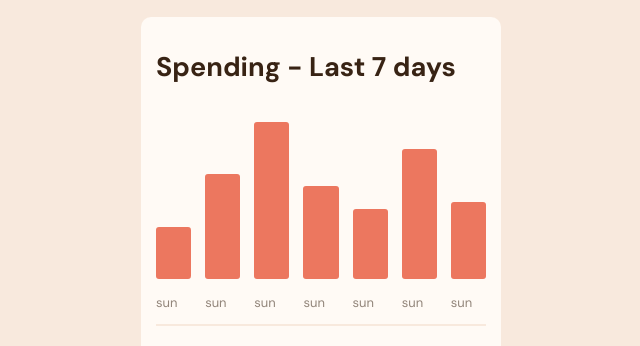
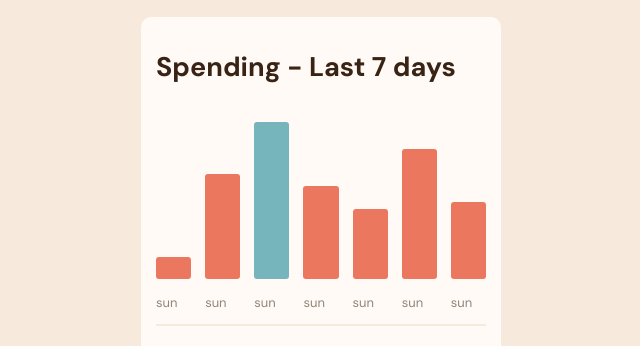
Before and after one commit to pilatech/frontend-mentor-expense-tracker-component, a plain HTML site: page index.html in a window 1280 px wide. Shown: the part 153-499 px from the top of the page, without its empty margins (319-959 px from the left). Drawn offline with Linux system fonts and the light colour scheme.

Commit message:
added styling for largets bar

```diff
--- a/data.json
+++ b/data.json
@@ -1,7 +1,7 @@
 [
   {
     "day": "mon",
-    "amount": 17.45
+    "amount": 7.45
   },
   {
     "day": "tue",
--- a/script.js
+++ b/script.js
@@ -3,12 +3,12 @@ const container = document.querySelector('.widget-main-section')
 fetch('./data.json')
 .then(res => res.json())
 .then(data => {
-
+ const highest = Math.max(...data.map(item => item.amount))
  const newMarkup = data.map(day => {
 
   const size = `${day.amount * 3}px`
   return `<p class="day">
-  <span class="day-bar" style="height: ${size};"></span>
+  <span class="day-bar" style="height: ${size};  background: ${highest === day.amount && "hsl(186, 34%, 60%)"};"></span>
   sun
   </p>`
  })
--- a/style.css
+++ b/style.css
@@ -74,6 +74,7 @@ body {
  display: block;
  background-color: var(--accent-color);
  margin-bottom: 1.5rem;
+ cursor: pointer;
 }
 
 .widget-main-heading {
```
